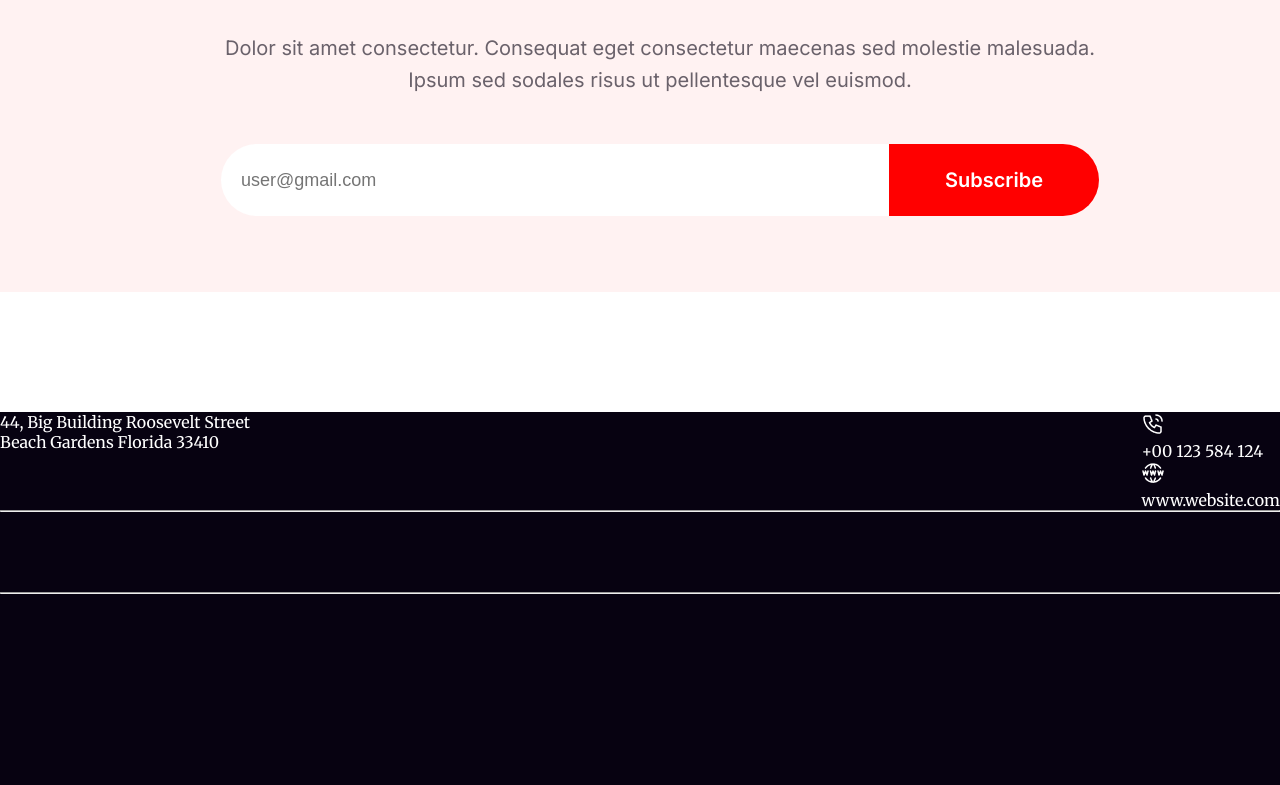
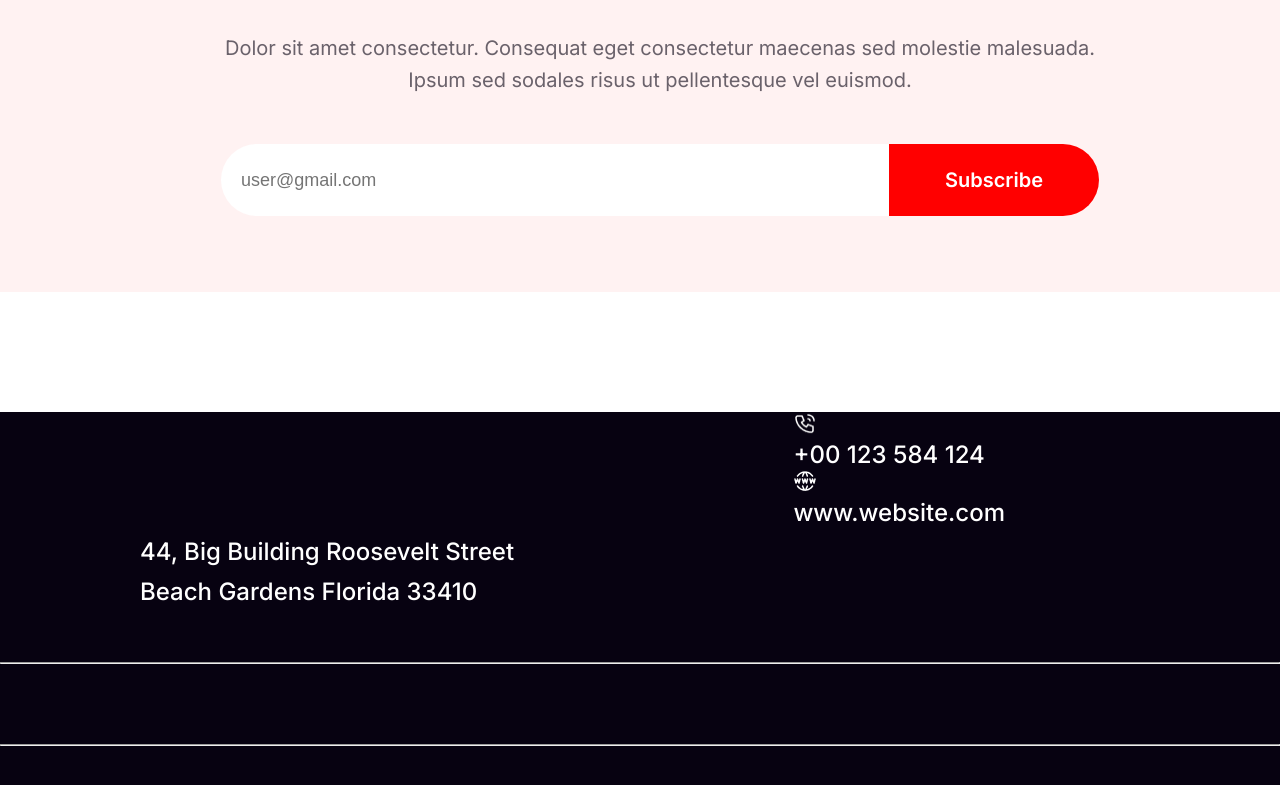
Before and after one commit to atikxcode/assignment-1, a plain HTML site: page index.html in a window 1280 px wide. Shown: the part 5614-6399 px from the top of the page. Drawn offline with Linux system fonts and the light colour scheme.

Commit message:
3rd commit

```diff
--- a/index.html
+++ b/index.html
@@ -142,17 +142,17 @@
     <div class="last-section">
       <div class="tenth-address">
       <div>
-        <p>44, Big Building Roosevelt Street <br>
+        <p class="last-paragraph">44, Big Building Roosevelt Street <br>
           Beach Gardens Florida 33410</p>
       </div>
       <div class="last-align">
         <div>
-          <img src="resources/Call.png" alt="">
-        <p>+00 123 584 124</p>
+          <img class="last-img1" src="resources/Call.png" alt="">
+        <p class="last-paragraph1">+00 123 584 124</p>
       </div>
       <div>
-        <img src="resources/Website.png" alt="">
-        <p>www.website.com</p>
+        <img class="last-img2" src="resources/Website.png" alt="">
+        <p class="last-paragraph2">www.website.com</p>
       </div>
       </div>
     </div>
--- a/styles/index.css
+++ b/styles/index.css
@@ -472,3 +472,42 @@ body{
   display:flex;
   flex-direction: column;
 }
+
+.last-paragraph{
+  color: #FFF;
+  font-family: 'Inter';
+  font-size: 24px;
+  font-weight: 500;
+  line-height: 40px;
+  margin-top:120px;
+  margin-left:140px;
+  margin-bottom:50px;
+}
+
+
+.last-paragraph1{
+  color: #FFF;
+  font-family: 'Inter';
+  font-size: 24px;
+  font-weight: 500;
+  margin-right:290px;
+
+
+}
+
+.last-paragraph2{
+  color: #FFF;
+  font-family: 'Inter';
+  font-size: 24px;
+  font-weight: 500;
+  margin-right:275px;
+  margin-bottom:50px;
+}
+
+.last-img1{
+  width: 24px;
+  height: 24px;
+  margin:auto;
+  padding:auto;
+
+}
```
